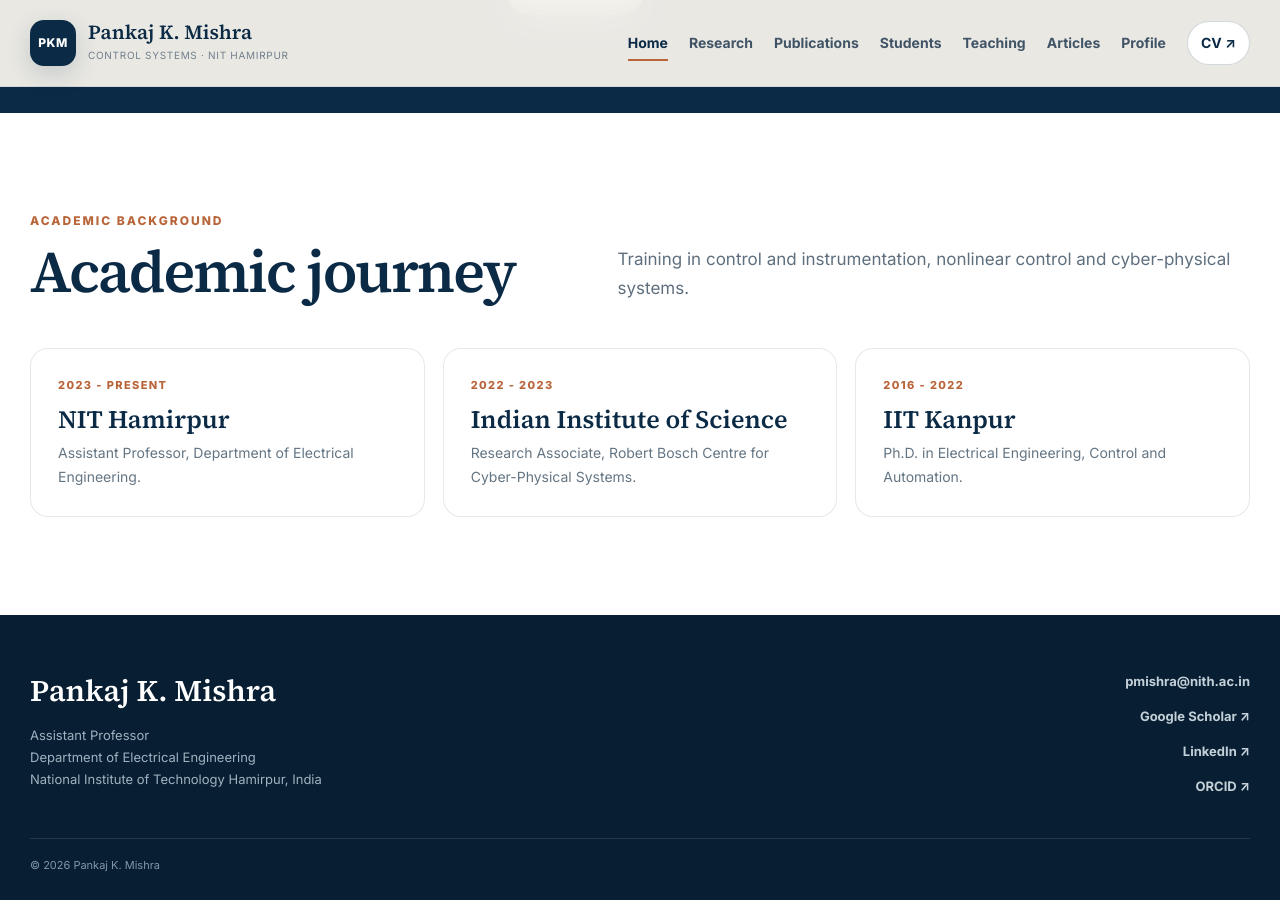
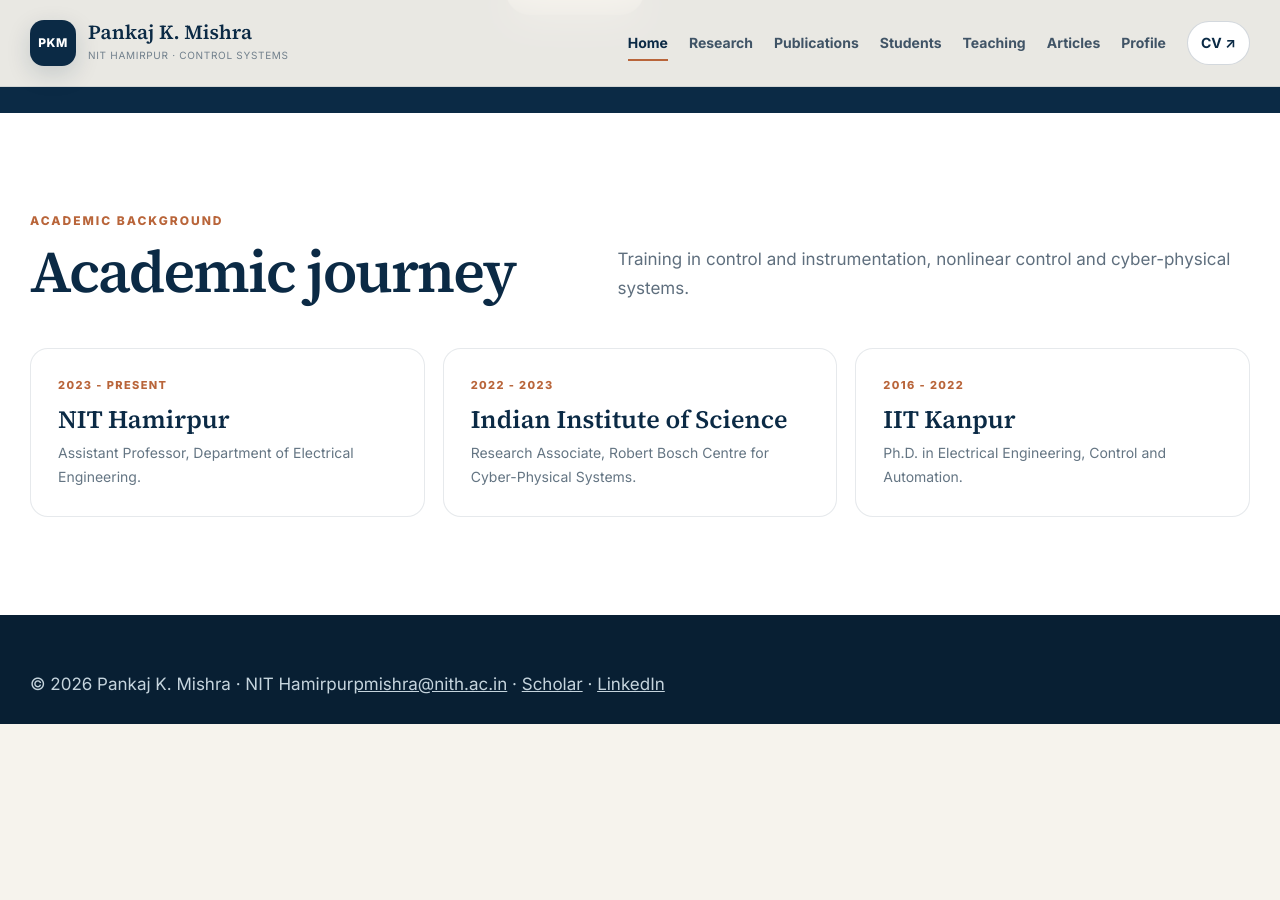
Before and after one commit to p-k-mishra/p-k-mishra.github.io, a Jekyll site: the page built from index.html, in a window 1280 px wide and 900 px high, scrolled down 2939 px. Built offline with Jekyll 4.4.1, drawn with Linux system fonts in a browser that asks for light colours; after the commit the page ends 3663 px from its top, so only the background shows below that.

Commit message:
Compact global layout

```diff
--- a/_layouts/default.html
+++ b/_layouts/default.html
@@ -19,10 +19,7 @@
 <body>
 <header class="site-header">
   <div class="container navbar">
-    <a class="brand" href="{{ '/' | relative_url }}">
-      <span class="brand-monogram">PKM</span>
-      <span><strong>Pankaj K. Mishra</strong><small>Control Systems · NIT Hamirpur</small></span>
-    </a>
+    <a class="brand" href="{{ '/' | relative_url }}"><span class="brand-monogram">PKM</span><span><strong>Pankaj K. Mishra</strong><small>NIT Hamirpur · Control Systems</small></span></a>
     <button class="menu-button" aria-label="Open navigation" aria-expanded="false">☰</button>
     <nav class="nav-links">
       <a href="{{ '/' | relative_url }}" {% if page.url == '/' %}class="active"{% endif %}>Home</a>
@@ -37,13 +34,7 @@
   </div>
 </header>
 <main>{{ content }}</main>
-<footer class="site-footer">
-  <div class="container footer-grid">
-    <div><div class="footer-name">Pankaj K. Mishra</div><p>Assistant Professor<br>Department of Electrical Engineering<br>National Institute of Technology Hamirpur, India</p></div>
-    <div class="footer-contact"><a href="mailto:{{ site.email }}">{{ site.email }}</a><a href="{{ site.social.scholar }}" target="_blank">Google Scholar ↗</a><a href="{{ site.social.linkedin }}" target="_blank">LinkedIn ↗</a><a href="{{ site.social.orcid }}" target="_blank">ORCID ↗</a></div>
-  </div>
-  <div class="container footer-bottom">© {{ 'now' | date: '%Y' }} Pankaj K. Mishra</div>
-</footer>
+<footer class="site-footer"><div class="container compact-footer"><span>© {{ 'now' | date: '%Y' }} Pankaj K. Mishra · NIT Hamirpur</span><span><a href="mailto:{{ site.email }}">{{ site.email }}</a> · <a href="{{ site.social.scholar }}" target="_blank">Scholar</a> · <a href="{{ site.social.linkedin }}" target="_blank">LinkedIn</a></span></div></footer>
 <script src="{{ '/assets/js/site.js' | relative_url }}"></script>
 </body>
 </html>
```
